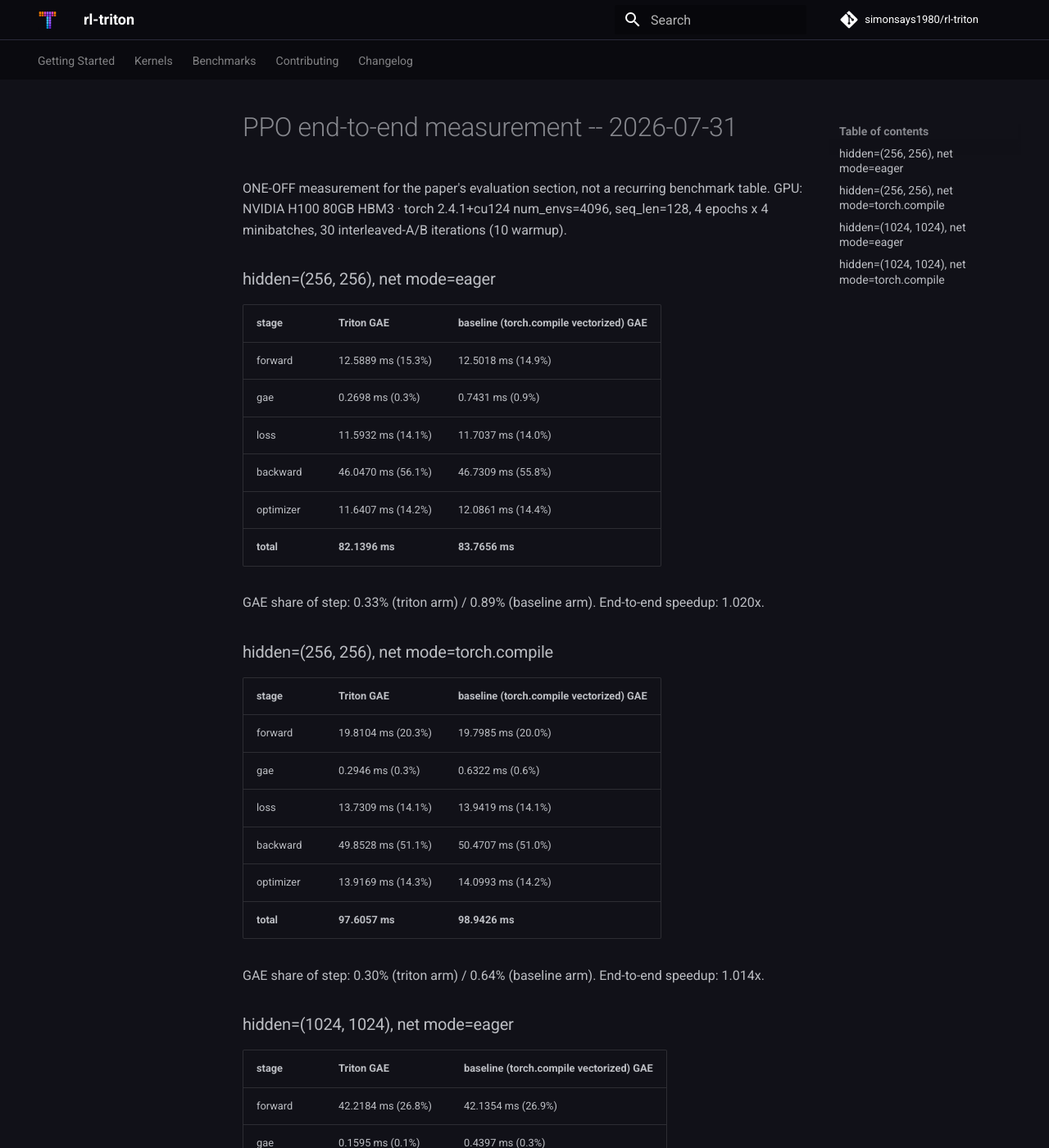
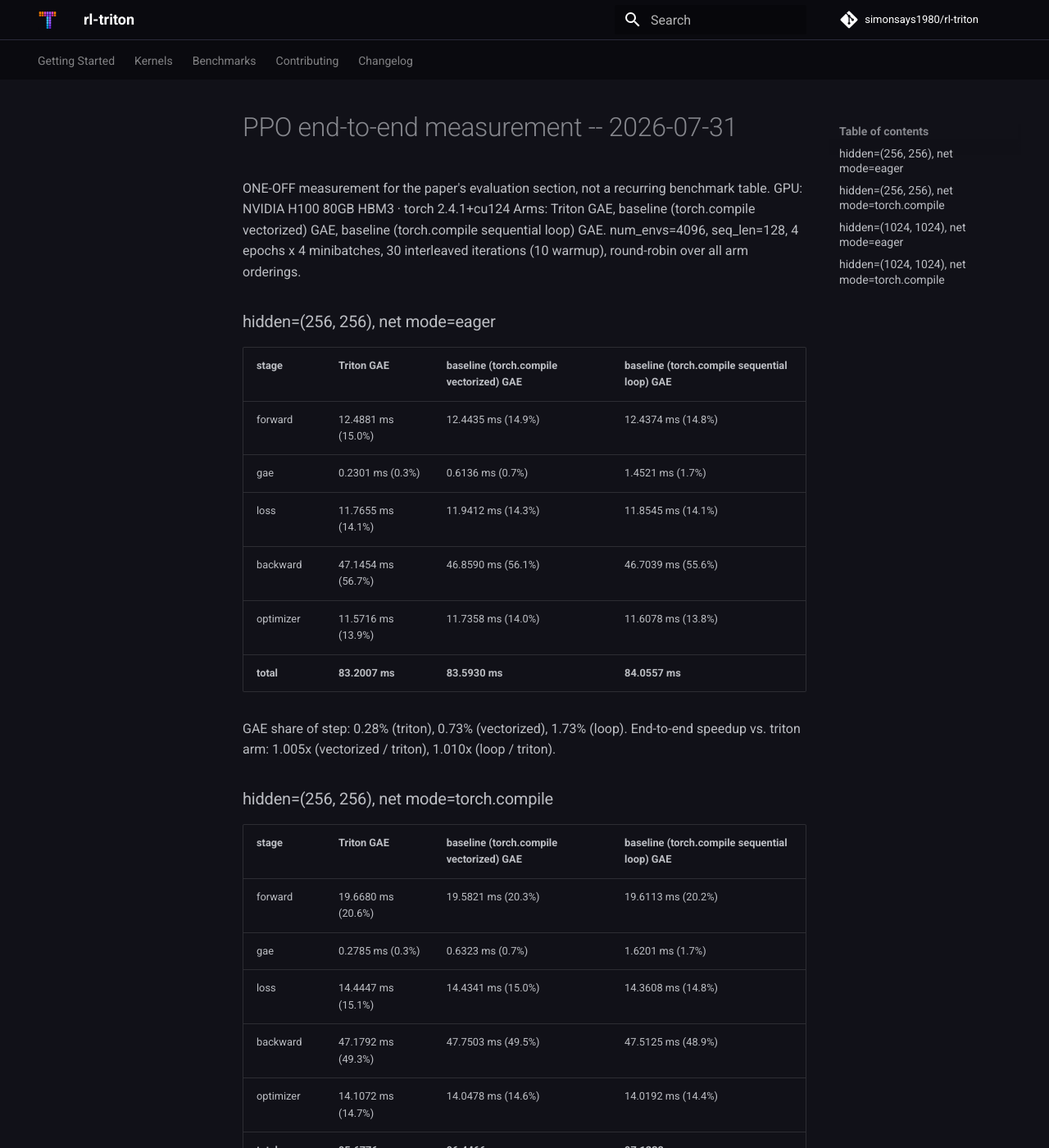
Before and after one commit to simonsays1980/rl-triton, an MkDocs documentation site: the page built from docs/benchmark-history/ppo-e2e-measurement-2026-07-31.md, in a window 1280 px wide and 1400 px high. Shown: the whole window at 82% size. Built offline with MkDocs 1.6.1 and Material for MkDocs 9.7.7, drawn with Linux system fonts in a browser that asks for light colours; comment, search, counter and statistics services are not loaded; some of the changed text lies outside the part shown.

Commit message:
bench: add sequential-loop GAE as a third arm in the PPO e2e measurement
Generalizes ppo_e2e_measurement.py from a hardcoded 2-arm (Triton vs.
torch.compile'd vectorized) comparison to an N-arm design driven by an ARMS
list, and adds torch.compile(reference_gae) -- the naive pure-Python
backward-scan loop -- as a third arm. Interleaving now round-robins over all
arm orderings (itertools.permutations) instead of alternating two fixed
positions, preserving the drift-fairness property for 3+ arms.

Re-ran on the same H100 (v0.1.1 tag). Conclusion is unchanged: at the
realistic (1024,1024) hidden size GAE is still <=0.4% of a full PPO step
against either baseline (0.06% triton / 0.14-0.16% vectorized / 0.35-0.36%
loop), and end-to-end speedup stays ~1.00x (0.999x-1.005x) since backward
still dominates (~65% of step time). The loop baseline is consistently the
weakest of the three (unrolls into 128 sequentially-dependent kernels vs.
the vectorized baseline's log2(128)=7 doubling steps), which widens Triton's
apparent GAE-share advantage slightly at (256,256) but doesn't change the
paper's headline (1024,1024) conclusion.

```diff
--- a/docs/benchmark-history/ppo-e2e-measurement-2026-07-31.md
+++ b/docs/benchmark-history/ppo-e2e-measurement-2026-07-31.md
@@ -2,56 +2,57 @@
 
 ONE-OFF measurement for the paper's evaluation section, not a recurring benchmark table.
 GPU: NVIDIA H100 80GB HBM3 · torch 2.4.1+cu124
-num_envs=4096, seq_len=128, 4 epochs x 4 minibatches, 30 interleaved-A/B iterations (10 warmup).
+Arms: Triton GAE, baseline (torch.compile vectorized) GAE, baseline (torch.compile sequential loop) GAE.
+num_envs=4096, seq_len=128, 4 epochs x 4 minibatches, 30 interleaved iterations (10 warmup), round-robin over all arm orderings.
 
 ### hidden=(256, 256), net mode=eager
 
-| stage | Triton GAE | baseline (torch.compile vectorized) GAE |
-|---|---|---|
-| forward | 12.5889 ms (15.3%) | 12.5018 ms (14.9%) |
-| gae | 0.2698 ms (0.3%) | 0.7431 ms (0.9%) |
-| loss | 11.5932 ms (14.1%) | 11.7037 ms (14.0%) |
-| backward | 46.0470 ms (56.1%) | 46.7309 ms (55.8%) |
-| optimizer | 11.6407 ms (14.2%) | 12.0861 ms (14.4%) |
-| **total** | **82.1396 ms** | **83.7656 ms** |
+| stage | Triton GAE | baseline (torch.compile vectorized) GAE | baseline (torch.compile sequential loop) GAE |
+|---|---|---|---|
+| forward | 12.4881 ms (15.0%) | 12.4435 ms (14.9%) | 12.4374 ms (14.8%) |
+| gae | 0.2301 ms (0.3%) | 0.6136 ms (0.7%) | 1.4521 ms (1.7%) |
+| loss | 11.7655 ms (14.1%) | 11.9412 ms (14.3%) | 11.8545 ms (14.1%) |
+| backward | 47.1454 ms (56.7%) | 46.8590 ms (56.1%) | 46.7039 ms (55.6%) |
+| optimizer | 11.5716 ms (13.9%) | 11.7358 ms (14.0%) | 11.6078 ms (13.8%) |
+| **total** | **83.2007 ms** | **83.5930 ms** | **84.0557 ms** |
 
-GAE share of step: 0.33% (triton arm) / 0.89% (baseline arm). End-to-end speedup: 1.020x.
+GAE share of step: 0.28% (triton), 0.73% (vectorized), 1.73% (loop). End-to-end speedup vs. triton arm: 1.005x (vectorized / triton), 1.010x (loop / triton).
 
 ### hidden=(256, 256), net mode=torch.compile
 
-| stage | Triton GAE | baseline (torch.compile vectorized) GAE |
-|---|---|---|
-| forward | 19.8104 ms (20.3%) | 19.7985 ms (20.0%) |
-| gae | 0.2946 ms (0.3%) | 0.6322 ms (0.6%) |
-| loss | 13.7309 ms (14.1%) | 13.9419 ms (14.1%) |
-| backward | 49.8528 ms (51.1%) | 50.4707 ms (51.0%) |
-| optimizer | 13.9169 ms (14.3%) | 14.0993 ms (14.2%) |
-| **total** | **97.6057 ms** | **98.9426 ms** |
+| stage | Triton GAE | baseline (torch.compile vectorized) GAE | baseline (torch.compile sequential loop) GAE |
+|---|---|---|---|
+| forward | 19.6680 ms (20.6%) | 19.5821 ms (20.3%) | 19.6113 ms (20.2%) |
+| gae | 0.2785 ms (0.3%) | 0.6323 ms (0.7%) | 1.6201 ms (1.7%) |
+| loss | 14.4447 ms (15.1%) | 14.4341 ms (15.0%) | 14.3608 ms (14.8%) |
+| backward | 47.1792 ms (49.3%) | 47.7503 ms (49.5%) | 47.5125 ms (48.9%) |
+| optimizer | 14.1072 ms (14.7%) | 14.0478 ms (14.6%) | 14.0192 ms (14.4%) |
+| **total** | **95.6776 ms** | **96.4466 ms** | **97.1238 ms** |
 
-GAE share of step: 0.30% (triton arm) / 0.64% (baseline arm). End-to-end speedup: 1.014x.
+GAE share of step: 0.29% (triton), 0.66% (vectorized), 1.67% (loop). End-to-end speedup vs. triton arm: 1.008x (vectorized / triton), 1.015x (loop / triton).
 
 ### hidden=(1024, 1024), net mode=eager
 
-| stage | Triton GAE | baseline (torch.compile vectorized) GAE |
-|---|---|---|
-| forward | 42.2184 ms (26.8%) | 42.1354 ms (26.9%) |
-| gae | 0.1595 ms (0.1%) | 0.4397 ms (0.3%) |
-| loss | 6.5433 ms (4.2%) | 6.5205 ms (4.2%) |
-| backward | 101.3289 ms (64.4%) | 100.7590 ms (64.3%) |
-| optimizer | 7.1068 ms (4.5%) | 6.8560 ms (4.4%) |
-| **total** | **157.3569 ms** | **156.7105 ms** |
+| stage | Triton GAE | baseline (torch.compile vectorized) GAE | baseline (torch.compile sequential loop) GAE |
+|---|---|---|---|
+| forward | 41.3315 ms (27.6%) | 41.3507 ms (27.5%) | 41.3534 ms (27.4%) |
+| gae | 0.0935 ms (0.1%) | 0.2358 ms (0.2%) | 0.5326 ms (0.4%) |
+| loss | 4.7650 ms (3.2%) | 4.8157 ms (3.2%) | 4.8013 ms (3.2%) |
+| backward | 99.1410 ms (66.1%) | 99.2792 ms (66.0%) | 99.4392 ms (66.0%) |
+| optimizer | 4.5880 ms (3.1%) | 4.6575 ms (3.1%) | 4.6118 ms (3.1%) |
+| **total** | **149.9190 ms** | **150.3390 ms** | **150.7383 ms** |
 
-GAE share of step: 0.10% (triton arm) / 0.28% (baseline arm). End-to-end speedup: 0.996x.
+GAE share of step: 0.06% (triton), 0.16% (vectorized), 0.35% (loop). End-to-end speedup vs. triton arm: 1.003x (vectorized / triton), 1.005x (loop / triton).
 
 ### hidden=(1024, 1024), net mode=torch.compile
 
-| stage | Triton GAE | baseline (torch.compile vectorized) GAE |
-|---|---|---|
-| forward | 45.0436 ms (28.3%) | 44.9526 ms (28.3%) |
-| gae | 0.1559 ms (0.1%) | 0.3741 ms (0.2%) |
-| loss | 6.8701 ms (4.3%) | 6.8641 ms (4.3%) |
-| backward | 99.6012 ms (62.6%) | 99.1272 ms (62.4%) |
-| optimizer | 7.5470 ms (4.7%) | 7.5461 ms (4.8%) |
-| **total** | **159.2178 ms** | **158.8641 ms** |
+| stage | Triton GAE | baseline (torch.compile vectorized) GAE | baseline (torch.compile sequential loop) GAE |
+|---|---|---|---|
+| forward | 43.0024 ms (28.6%) | 43.0015 ms (28.6%) | 43.0049 ms (28.5%) |
+| gae | 0.0908 ms (0.1%) | 0.2162 ms (0.1%) | 0.5454 ms (0.4%) |
+| loss | 5.0061 ms (3.3%) | 4.9947 ms (3.3%) | 5.0056 ms (3.3%) |
+| backward | 97.4316 ms (64.8%) | 97.1658 ms (64.7%) | 97.2651 ms (64.6%) |
+| optimizer | 4.7828 ms (3.2%) | 4.7912 ms (3.2%) | 4.8098 ms (3.2%) |
+| **total** | **150.3138 ms** | **150.1693 ms** | **150.6308 ms** |
 
-GAE share of step: 0.10% (triton arm) / 0.24% (baseline arm). End-to-end speedup: 0.998x.
+GAE share of step: 0.06% (triton), 0.14% (vectorized), 0.36% (loop). End-to-end speedup vs. triton arm: 0.999x (vectorized / triton), 1.002x (loop / triton).
```
Also changed, not shown: 1 other file.
